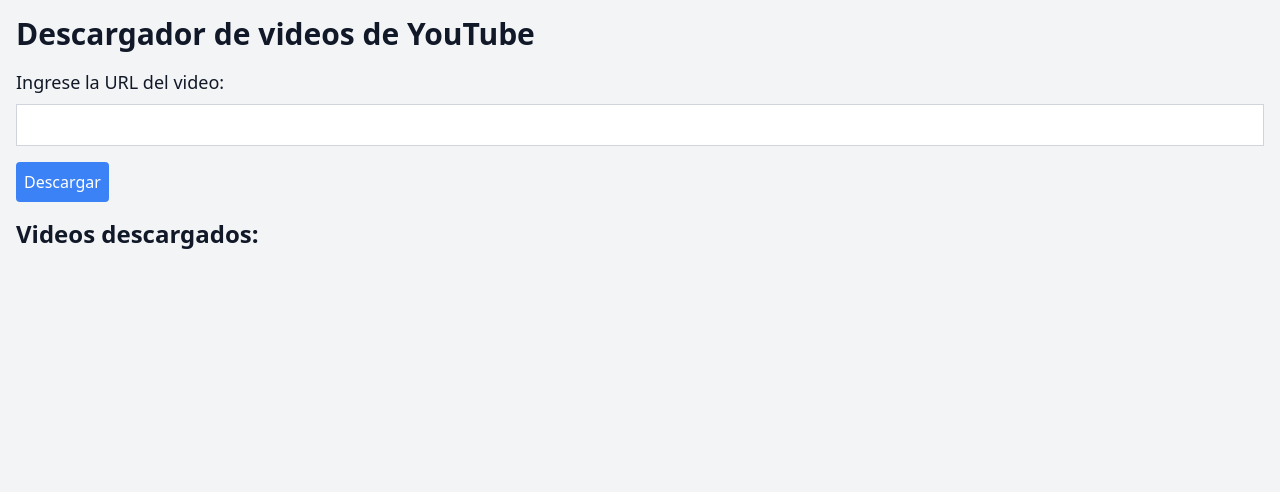
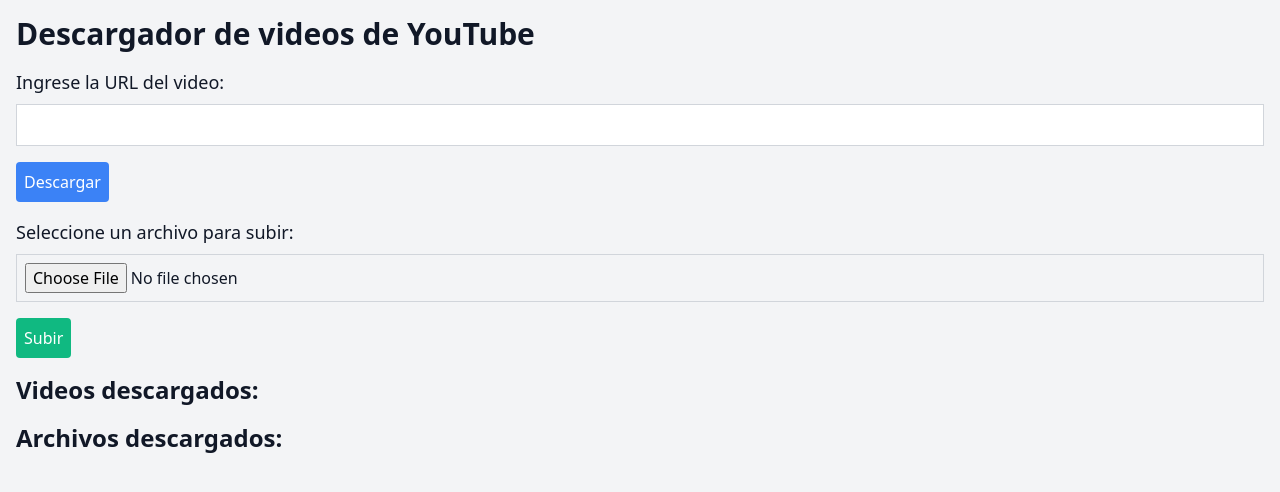
Before and after one commit to Brayan-chan/ytdownload, a Flask app: page / in a window 1280 px wide. Shown: the top 492 px of the page. Run offline with Flask 3, Linux system fonts and the light colour scheme; some libraries are stand-ins or nearby versions.

Commit message:
Añadir formulario para subir archivos y mostrar archivos descargados en index.html

```diff
--- a/templates/index.html
+++ b/templates/index.html
@@ -12,6 +12,11 @@
             <label for="url" class="block text-lg mb-2">Ingrese la URL del video:</label>
             <input type="text" id="url" name="url" class="border border-gray-300 p-2 w-full mb-4">
             <input type="submit" value="Descargar" class="bg-blue-500 text-white p-2 rounded hover:bg-blue-600 transition duration-300">
+        </form>
+        <form action="/subir" method="post" enctype="multipart/form-data" class="mb-4">
+            <label for="archivo" class="block text-lg mb-2">Seleccione un archivo para subir:</label>
+            <input type="file" id="archivo" name="archivo" class="border border-gray-300 p-2 w-full mb-4">
+            <input type="submit" value="Subir" class="bg-green-500 text-white p-2 rounded hover:bg-green-600 transition duration-300">
         </form>
         <div id="progress-container" class="hidden">
             <label for="progress-bar" class="block text-lg mb-2">Progreso de descarga:</label>
@@ -32,6 +37,23 @@
                         <button class="bg-red-500 text-white p-2 rounded hover:bg-red-600 transition duration-300">Eliminar</button>
                         <a href="/offline/{{ video }}" download class="bg-green-500 text-white p-2 rounded hover:bg-green-600 transition duration-300">Descargar</a>
                     </div>
+                </li>
+            {% endfor %}
+        </ul>
+        <h2 class="text-2xl font-semibold mb-4">Archivos descargados:</h2>
+        <ul class="space-y-4">
+            {% for archivo in archivos_descargados %}
+                <li class="bg-white p-4 rounded shadow">
+                    <h3 class="text-lg font-semibold mb-2">{{ archivo }}</h3>
+                    {% if archivo.endswith('.mp4') %}
+                        <video width="320" height="240" controls class="border border-gray-300 rounded-lg shadow-lg w-full h-64 object-cover">
+                            <source src="/offline/{{ archivo }}" type="video/mp4">
+                            Your browser does not support the video tag.
+                        </video>
+                    {% elif archivo.endswith('.jpg') or archivo.endswith('.jpeg') or archivo.endswith('.png') %}
+                        <img src="/offline/{{ archivo }}" alt="{{ archivo }}" class="border border-gray-300 rounded-lg shadow-lg w-full h-64 object-cover">
+                    {% endif %}
+                    <a href="/offline/{{ archivo }}" download class="bg-blue-500 text-white p-2 rounded hover:bg-blue-600 transition duration-300 mt-2 inline-block">Descargar</a>
                 </li>
             {% endfor %}
         </ul>
```
